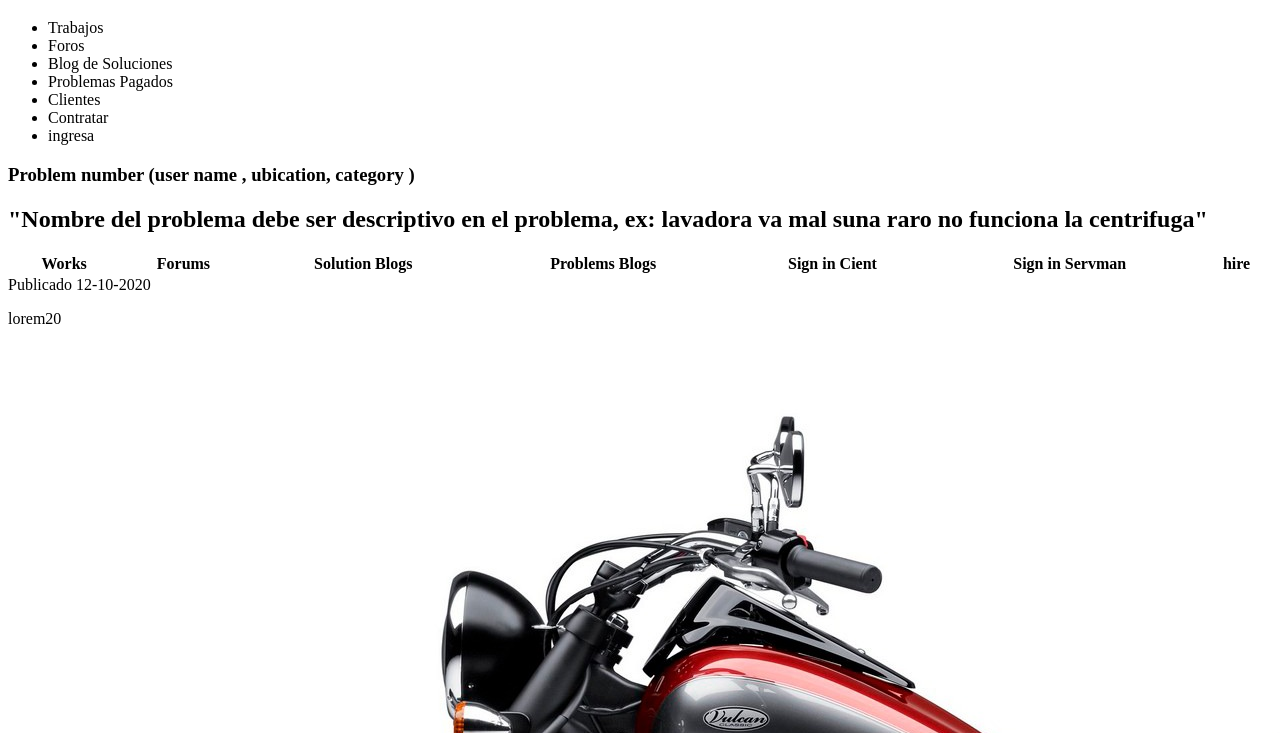
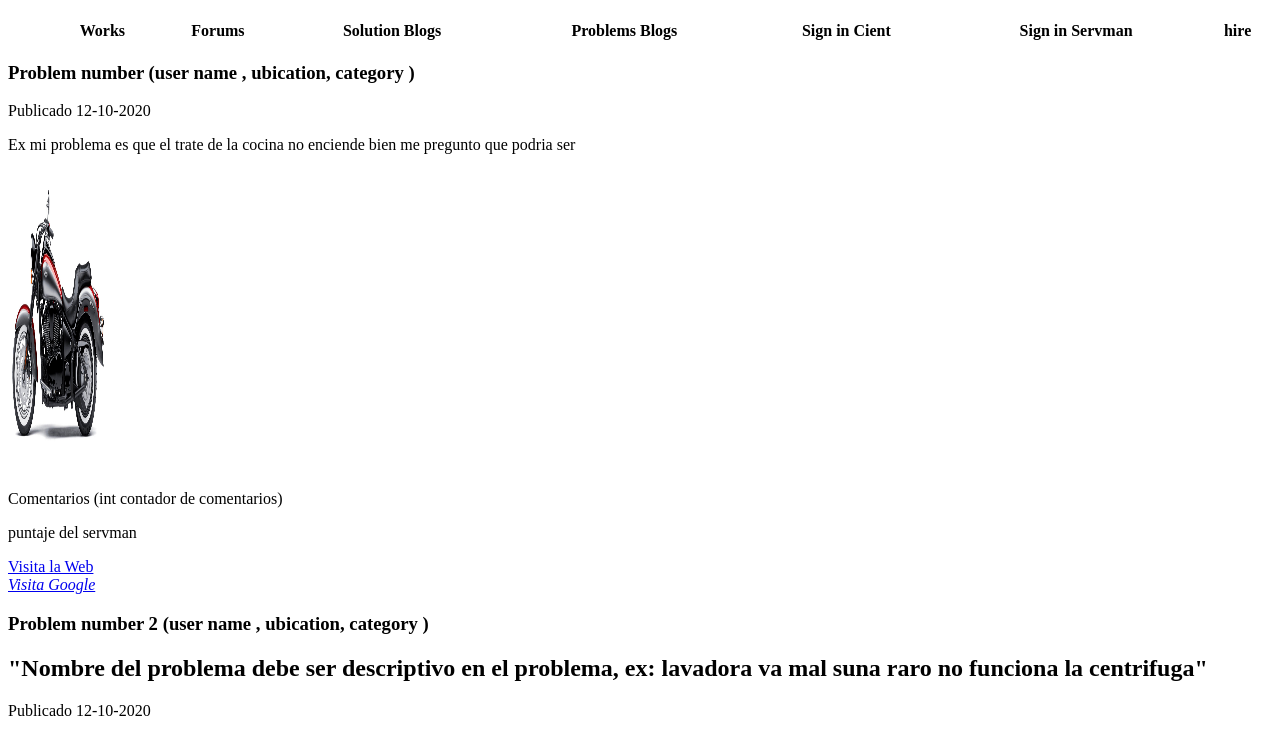
Before and after one commit to felipepizarro-osd/pegas.cl, a plain HTML site: page Página/index.html in a window 1280 px wide. Shown: the part 61-794 px from the top of the page. Drawn offline with Linux system fonts and the light colour scheme.

Commit message:
cambios de navegacion

```diff
--- a/Página/index.html
+++ b/Página/index.html
@@ -20,21 +20,6 @@
 
         <nav>
             <ul>
-                <li>Trabajos</li>
-                <li>Foros </li>
-                <li>Blog de Soluciones</li>
-                <li>Problemas Pagados</li>
-                <li>Clientes</li>
-                <li>Contratar</li>
-                <li>ingresa </li>
-            </ul>
-        </nav>
-        <section>
-            <article>
-                <hgroup>
-                    <h1>Problem number (user name , ubication, category )</h1>
-                    <h2>"Nombre del problema debe ser descriptivo en el problema, ex: lavadora va mal suna raro no funciona la centrifuga"</h2>
-                </hgroup>
                 <table style="width:100%">
                     <tr>
                         <th>Works</th>
@@ -44,18 +29,28 @@
                         <th>Sign in Cient</th>
                         <th>Sign in Servman</th>
                         <th>hire</th>
+                    </tr>
+                </table>
+            </ul>
+        </nav>
+        <section>
+            <article>
+                <hgroup>
+                    <h1>Problem number (user name , ubication, category )</h1>
+                    <!--"Nombre del problema debe ser descriptivo en el problema, ex: lavadora va mal suna raro no funciona la centrifuga"-->
+			  <time datetime="12-10-2020"> Publicado 12-10-2020</time>
+                </hgroup>
 
 
-                    </tr>
+                <p>Ex mi problema es que el trate de la cocina no enciende bien me pregunto que podria ser </p>
+		    <!--Debe ir un boton para abrir la discusion y los usuarios podrian comentar sus soluciones o el serman ofrecer sus servicios-->
+                <img src="kawasaki-vulcan-900-7.jpg" alt = "imagen de referencia"  width= 100px ; height= 300px/><!-- El style alto y ancho no funciono perrito  :c -->
+                <footer>
 
-                </table>
-                <time datetime="12-10-2020"> Publicado 12-10-2020</time>
-                <p>lorem20</p>
-                <img src="kawasaki-vulcan-900-7.jpg"/>
-                <footer>
                     <p>
                         Comentarios (int contador de comentarios)
                     </p>
+
                     <p>
                        puntaje del servman
                     </p>
```
